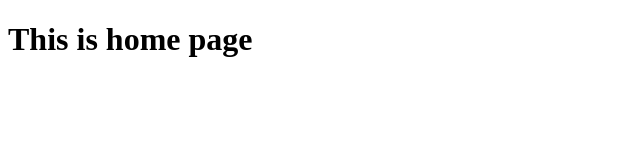
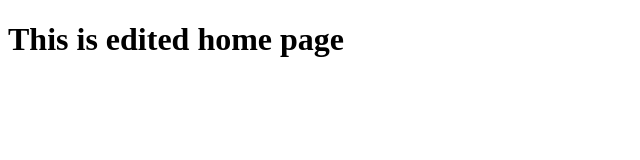
Before and after one commit to dipaksalunke01/practice, a plain HTML site: page home.html in a window 1280 px wide. Shown: the whole page, without its empty margins (0-640 px from the left). Drawn offline with Linux system fonts and the light colour scheme.

Commit message:
edited home page

```diff
--- a/home.html
+++ b/home.html
@@ -4,6 +4,6 @@
     <title>Home page</title>
 </head>
 <body>
-    <h1>This is home page</h1>
+    <h1>This is edited home page</h1>
 </body>
 </html>
```
